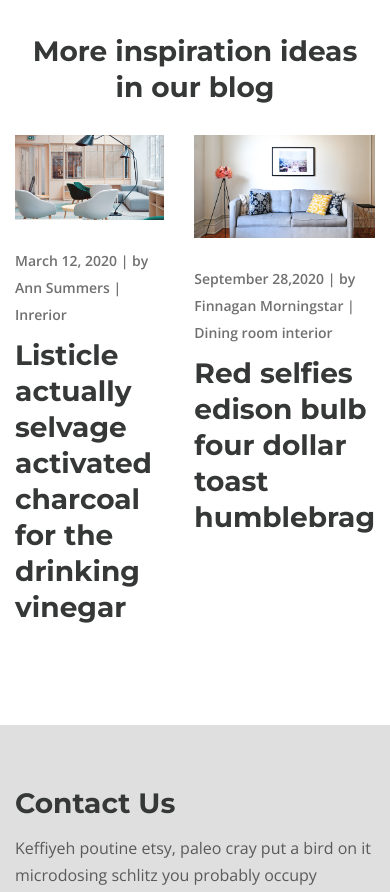
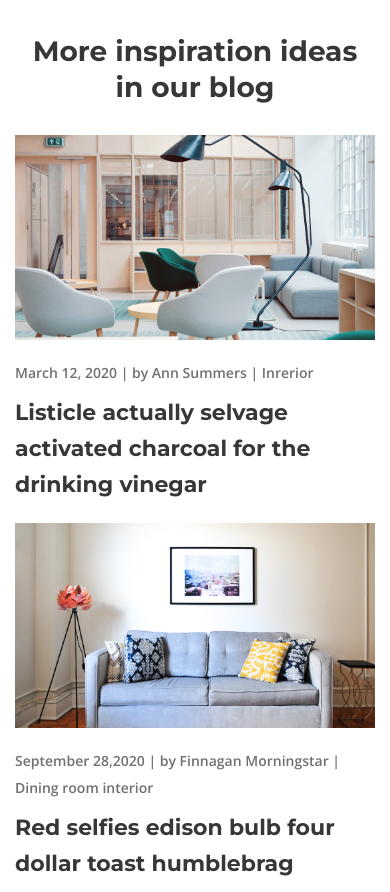
Before and after one commit to Defisto7/desire, a website: page dist/index.html in a window 390 px wide. Shown: the part 6420-7312 px from the top of the page. Drawn offline with nearby package versions, Linux system fonts and the light colour scheme.

Commit message:
master
adapted first page

```diff
--- a/src/sass/_media.scss
+++ b/src/sass/_media.scss
@@ -161,6 +161,20 @@
       width: 100%;
     }
   }
+  .blog-box{
+    &__items{
+      display: block;
+    }
+    &__img-link{
+      display: block;
+    }
+    &__img{
+      width: 100%;
+    }
+    &__item{
+      margin-bottom: 20px;
+    }
+  }
 }
 @media (max-width: 540px){
   .logo{
@@ -221,6 +235,12 @@
       font-size: 28px;
       line-height: 36px;
     }
+    .blog-box{
+      &__item-title{
+        font-size: 22px;
+        line-height: 36px;
+      }
+    }
     .works-path{
       &__item-title{
         font-size: 16px;
```
Also changed, not shown: dist/css/style.min.css.
